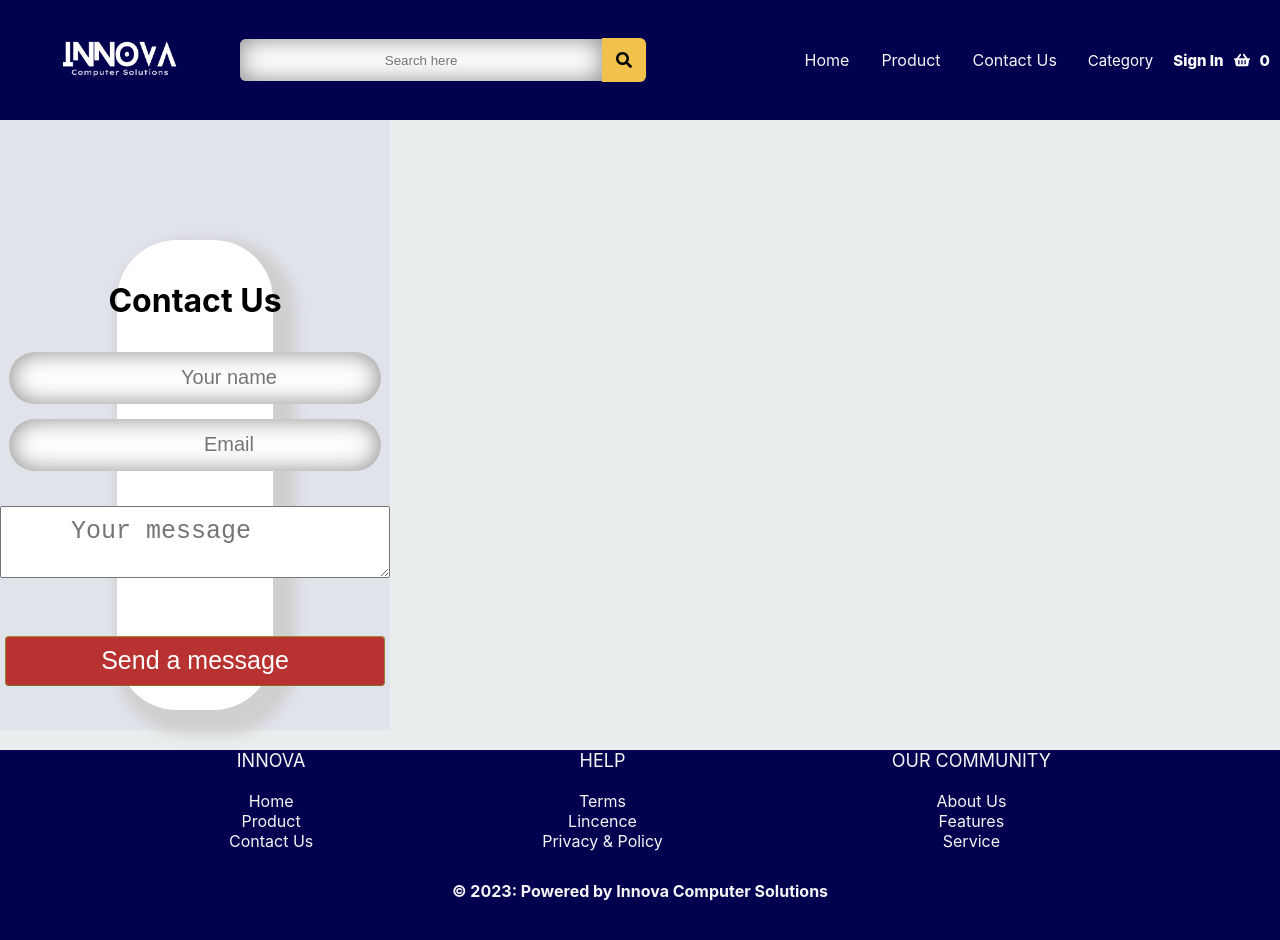
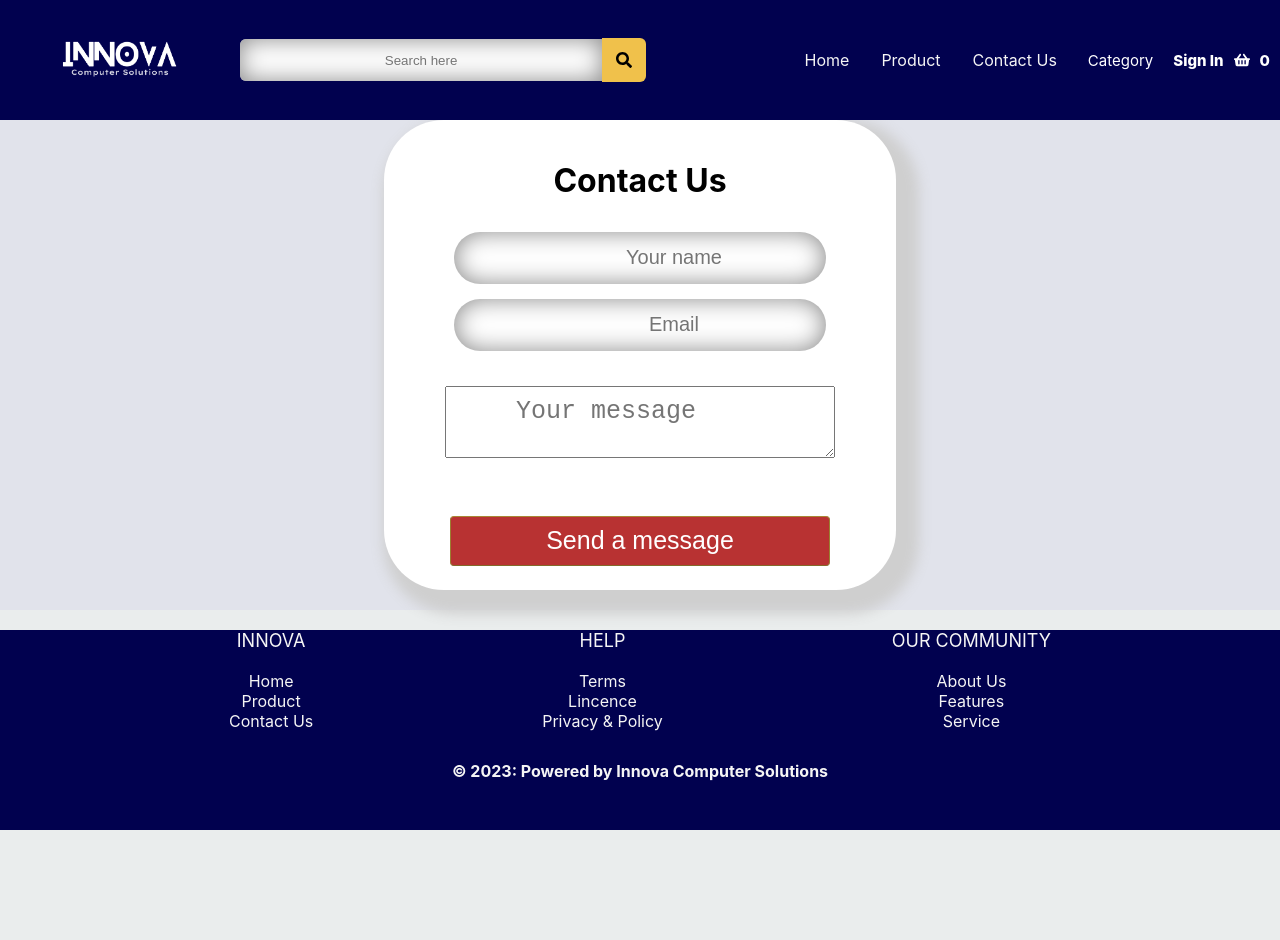
Before and after one commit to KRMadhusanka99/SENG_22212_Ecommerce_Web_Project, a React (Create React App) app in the folder frontend-app/: page /contact in a window 1280 px wide. Shown: the top 940 px of the page. After the commit the page ends 830 px from the top, so only its background shows below. Built offline with nearby package versions, Linux system fonts and the light colour scheme; no server answers.

Commit message:
css change

```diff
--- a/frontend-app/src/Contact/Contact.css
+++ b/frontend-app/src/Contact/Contact.css
@@ -1,4 +1,4 @@
-.outer{
+.outer1{
   padding-bottom: 20px;
 }
 .main1 {
--- a/frontend-app/src/Contact/Contact.js
+++ b/frontend-app/src/Contact/Contact.js
@@ -22,7 +22,7 @@ const Contact = () => {
   }
 
   return (
-    <div className="outer">
+    <div className="outer1">
     <div className="main1">
 
      <div className="sub-main1">
```
